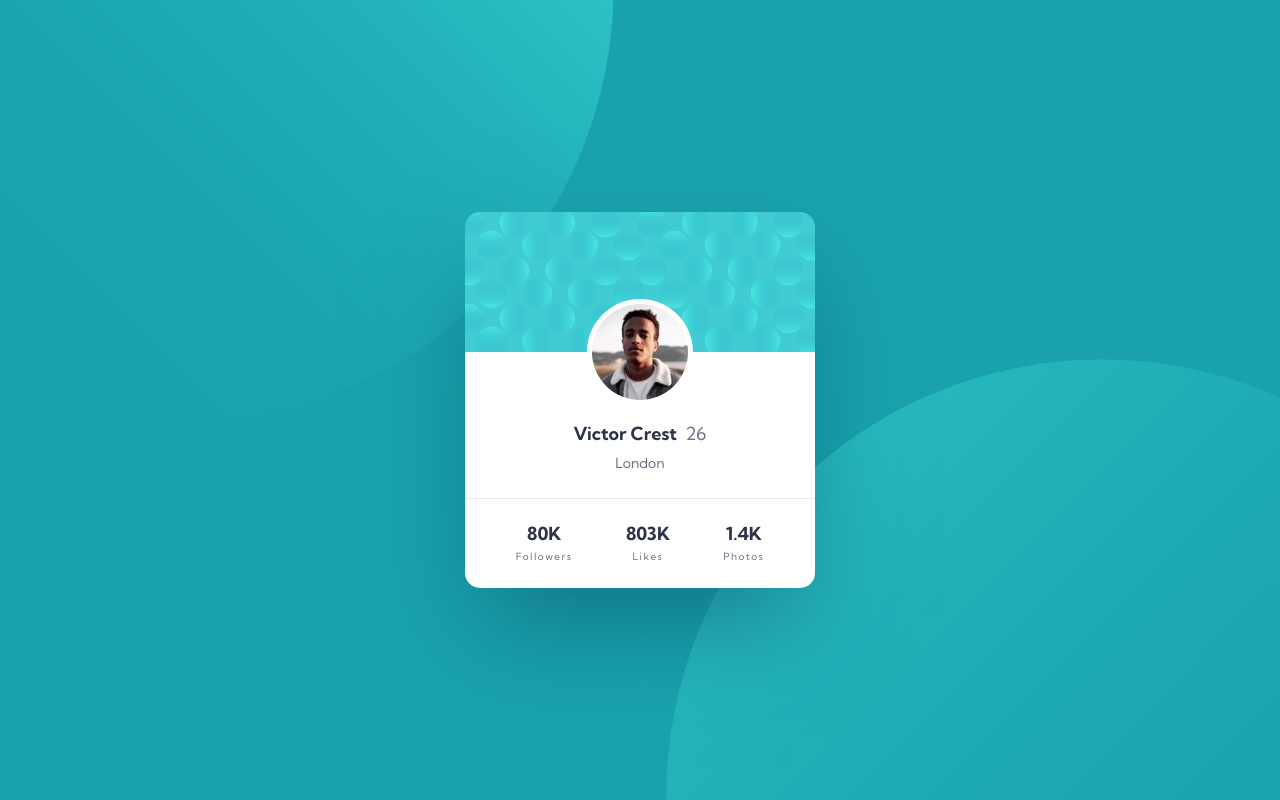
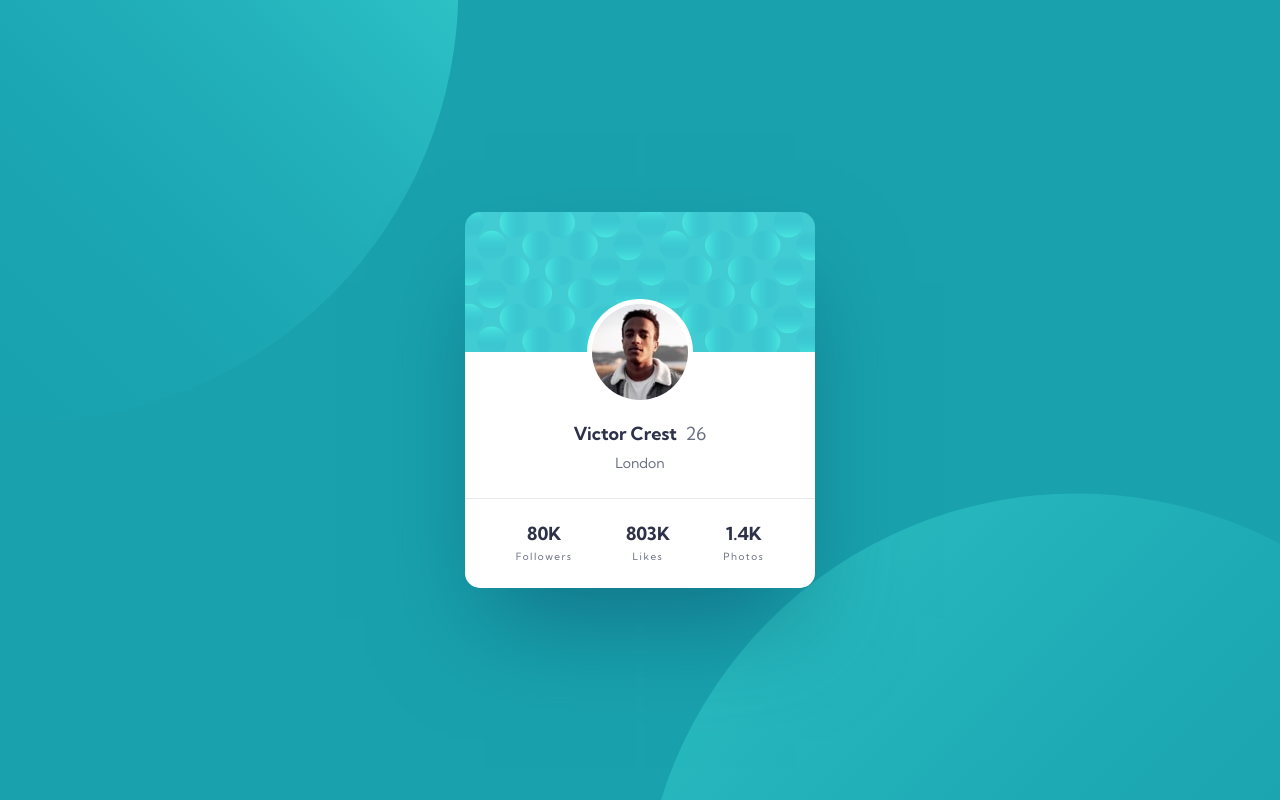
Before and after one commit to sergioreynoso/profile-card-component, a website built with Parcel: page index.html in a window 1280 px wide. Built offline with nearby package versions, Linux system fonts and the light colour scheme.

Commit message:
Updated background-size and background-position properties

```diff
--- a/src/main.scss
+++ b/src/main.scss
@@ -35,7 +35,7 @@ body {
 
   background-repeat: no-repeat, no-repeat;
 
-  /* 1 - The size of the spheres are set as a ration of the view port with.
+  /* 1 - The size of the spheres are set as a ratio of the view port width.
 The view port width is set by dividing the original size of the sphere (978px or 61.125rem) by the desktop
 view port width. So 61.125rem / 1440px = 0.679166666666667.
 
@@ -48,9 +48,9 @@ by negative one. Viewport width was set based on the largest value.
     clamp(38.875rem, 68vw, 61.125rem); // - 1
 
   background-position: top calc(clamp(22.3125rem, 35vw, 31.8125rem) * -1) // - 2
-    right clamp(10.0625rem, 52vw, 46.5625rem),
-    top clamp(22.4375rem, 26vw, 23.3125rem) left
-      clamp(10.3125rem, 52vw, 43.1875rem);
+    left calc(clamp(287px, 52vw, 411px) * -1),
+    bottom calc(clamp(312px, 44vw, 633px) * -1) right
+      clamp(-231px, 52vw, -411px);
 }
 
 .attribution {
```
